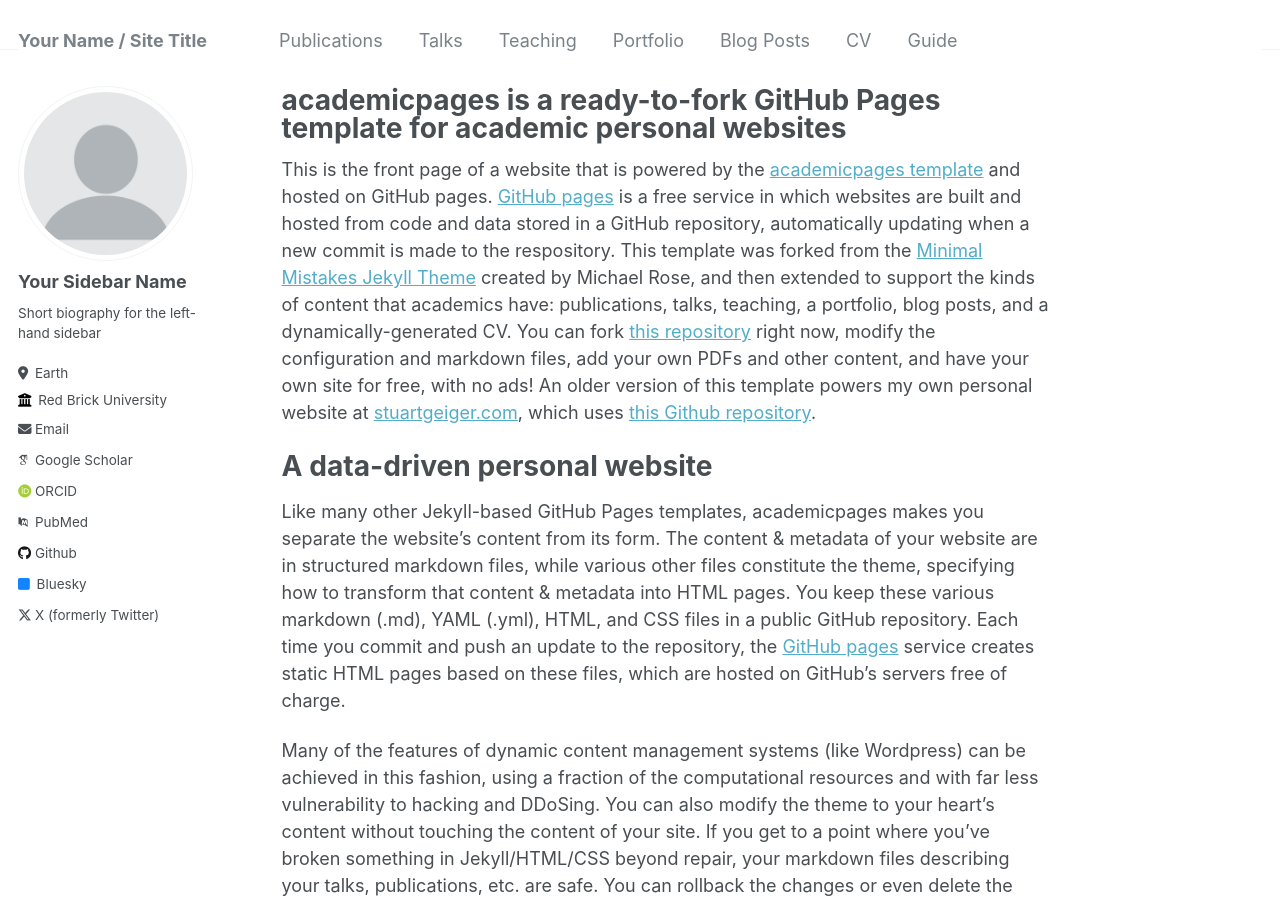
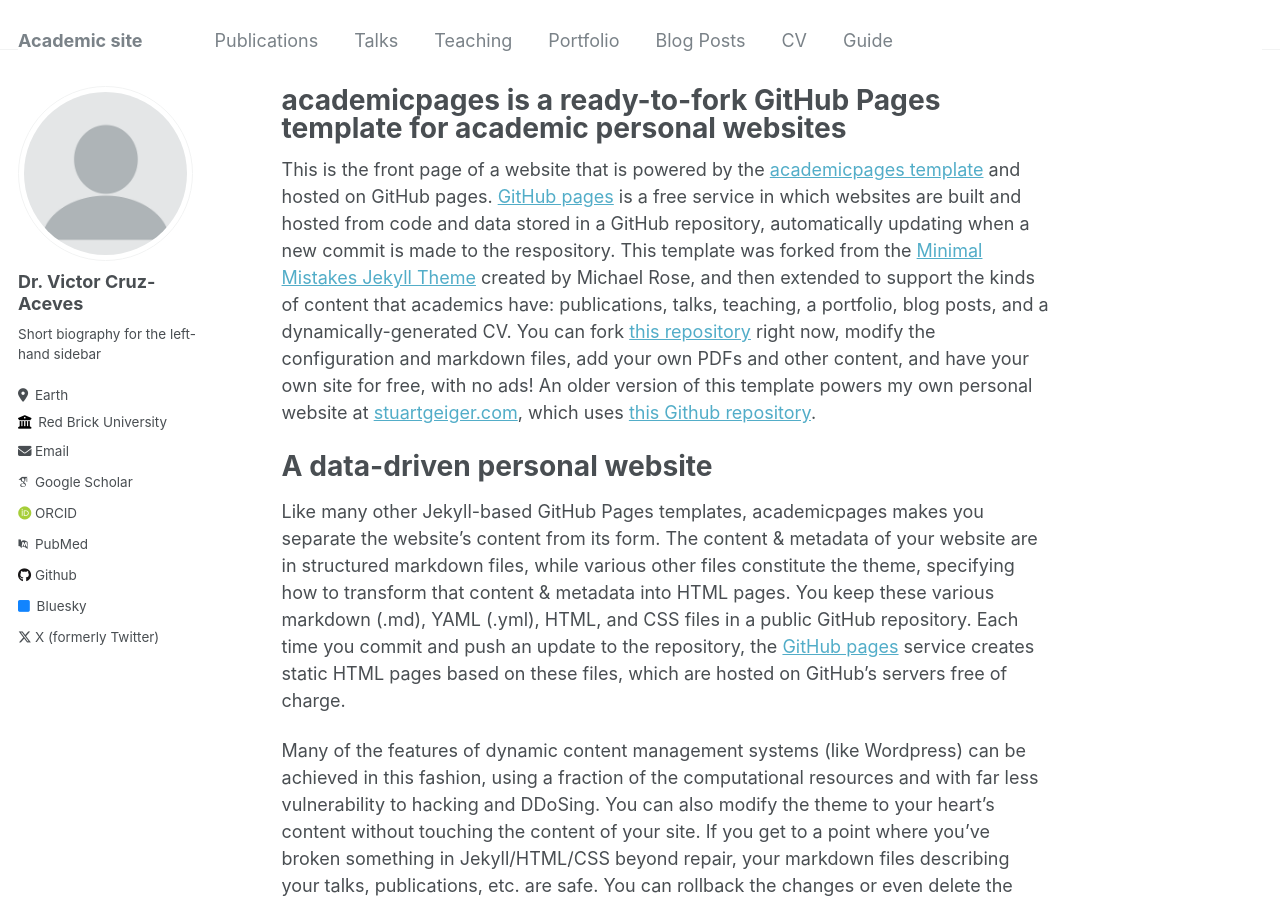
Before and after one commit to victor-cruz-aceves/victor-cruz-aceves.github.io, a Jekyll site: the page built from _pages/about.md, in a window 1280 px wide and 900 px high. Built offline with Jekyll 4.4.1, drawn with Linux system fonts in a browser that asks for light colours; some web fonts are replaced.

Commit message:
Added name on main page

```diff
--- a/_config.yml
+++ b/_config.yml
@@ -8,7 +8,7 @@
 
 # Basic Site Settings
 locale                   : "en-US"
-title                    : "Your Name / Site Title"
+title                    : "Academic site"
 title_separator          : "-"
 name                     : &name "Your Name"
 description              : &description "personal description"
@@ -22,7 +22,7 @@
 author:
   # Biographic information
   avatar           : "profile.png"
-  name             : "Your Sidebar Name"
+  name             : "Dr. Victor Cruz-Aceves"
   pronouns         : # example: "she/her"
   bio              : "Short biography for the left-hand sidebar"
   location         : "Earth"
```
